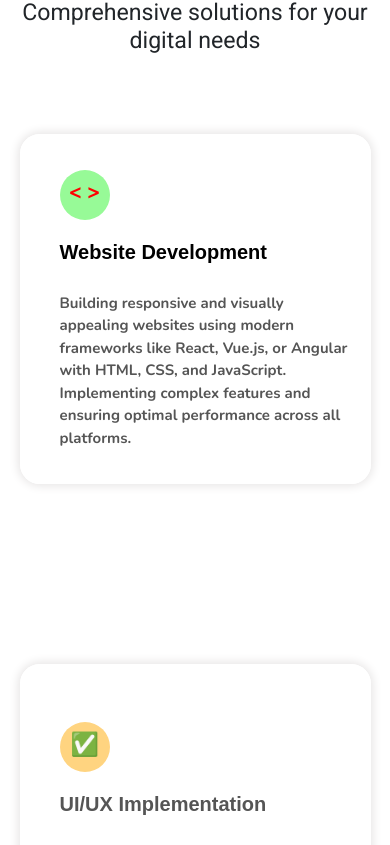
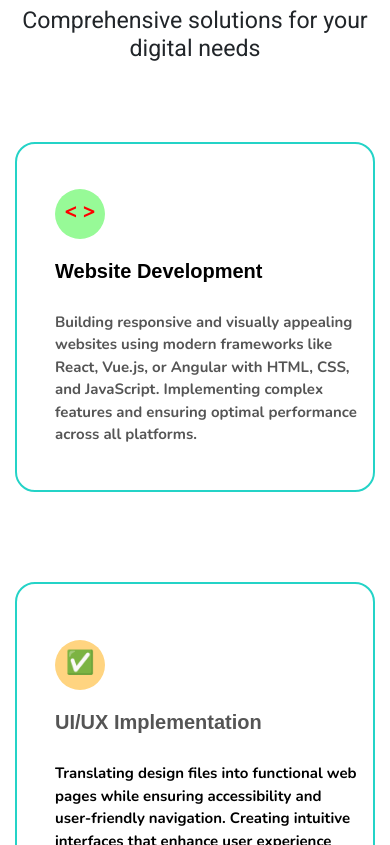
Before and after one commit to SamuelAsmare/reactportfolio, a React (Vite) app: page / in a window 390 px wide. Shown: the part 2439-3284 px from the top of the page. Built offline with nearby package versions, Linux system fonts and the light colour scheme.

Commit message:
border for each skill and each service

```diff
--- a/src/App.css
+++ b/src/App.css
@@ -14,7 +14,7 @@ body{
  scroll-behavior: auto;
 
 
-}z
+}
 #app{
   width: 100%;
   display: flex;
@@ -312,7 +312,6 @@ body{
      height: 300px;
      border-radius:20px;
      box-sizing: border-box;
-     box-shadow: 1px 5px 10px -5px rgb(169, 166, 166);
      padding: 8px;
      margin-top: 80px;
      display: flex;
@@ -322,7 +321,7 @@ body{
      justify-content: center;
      transition: 0.1s ease-in-out;
      color:#555;
-      border:white solid 2px;
+      border:rgb(42, 217, 236) solid 2px;
      animation: left  2s linear;
   animation-timeline:view();
   animation-range:entry 0%;
@@ -330,7 +329,7 @@ body{
 #eachservice:hover {
      box-shadow: none;
      border:#02e7c1 solid 2px;
-     transform:translateY(-10px);
+     transform:translateY(-20px);
 }
 #skills{
   display: flex;
@@ -390,7 +389,7 @@ body{
 #html{
   display: flex;
   flex-direction: row;
-  gap: 40px;
+  gap: 70px;
   flex-wrap: wrap;
   align-items: center;
   justify-content: center;
@@ -400,7 +399,7 @@ body{
      height: 300px;
      border-radius:20px;
      box-sizing: border-box;
-     border:rgb(255, 255, 255) solid 2px;
+     border:rgb(198, 72, 232) solid 2px;
      padding: 8px;
      margin-top: 80px;
      display: flex;
@@ -699,12 +698,26 @@ transform:translateY(-20px);
   animation-timeline:view();
   animation-range:entry 0%;
 }
+#services{
+  margin:auto;
+  width:90%;
+  display: flex;
+  flex-direction: row;
+  justify-content: center;
+  align-items: center;
+  margin-top: 20px;
+  gap:30px;
+  flex-wrap:wrap;
+
+  font-family: 'Lora',serif;
+  color:#0b204e;
+}
 #eachservice{
      width:400px;
      height: 350px;
      border-radius:20px;
      box-sizing: border-box;
-     box-shadow: 0px 0px 10px 2px rgb(231, 229, 229);
+    border:#24d3c7 solid 2px;
      padding: 8px;
      margin-top: 60px;
      display: flex;
@@ -742,6 +755,15 @@ transform:translateY(-20px);
   animation: right 2s linear;
   animation-timeline:view();
   animation-range:entry 0%;
+}
+
+#html{
+  display: flex;
+  flex-direction: row;
+  gap: 40px;
+  flex-wrap: wrap;
+  align-items: center;
+  justify-content: center;
 }
 #html   div:nth-child(1){
   animation: left  2s linear;
--- a/src/App.jsx
+++ b/src/App.jsx
@@ -496,7 +496,6 @@ Active participant in competitive programming platforms with expertise in data s
                   display:"flex",
                   justifyContent:"space-between",
                   alignItems:"center",
-                  gap:"170px",
                   marginTop:"10px",
                   marginBottom:"10px",
                }}>
```
